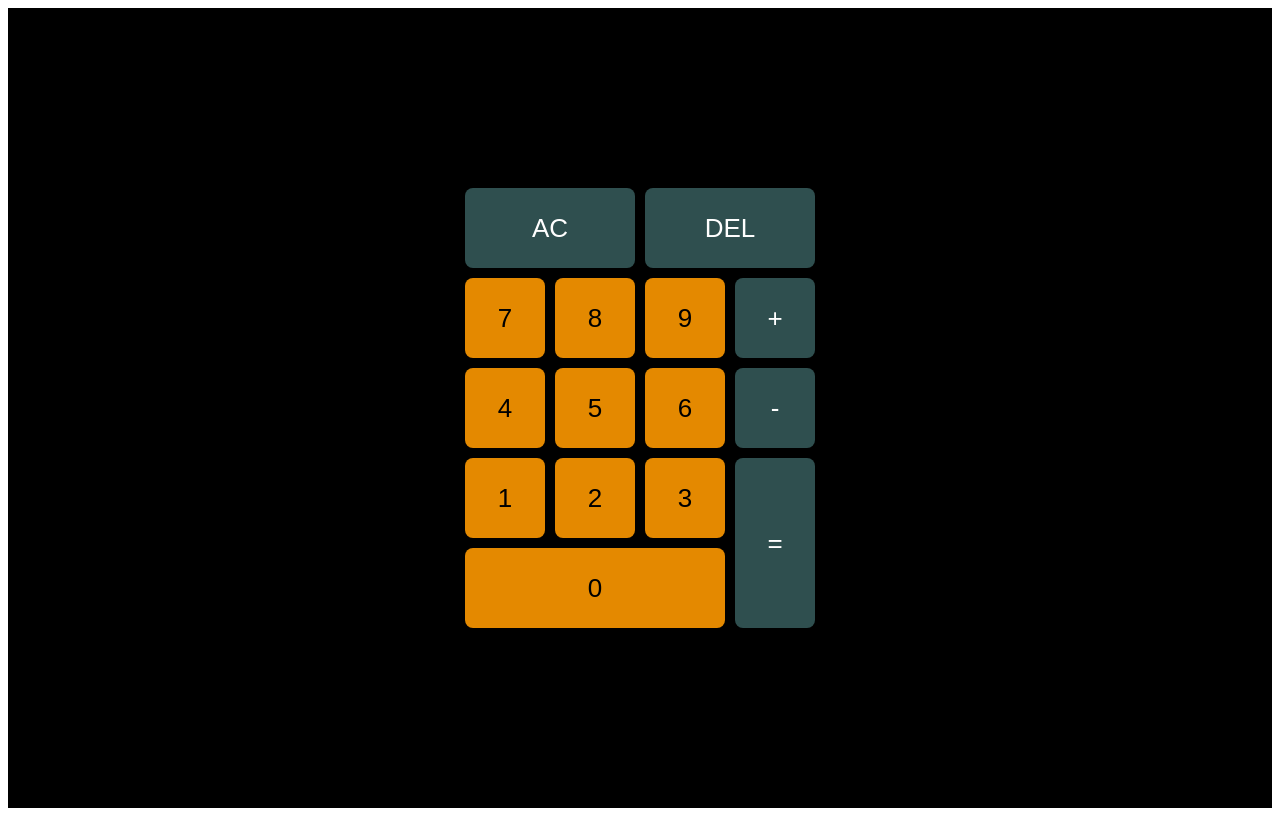
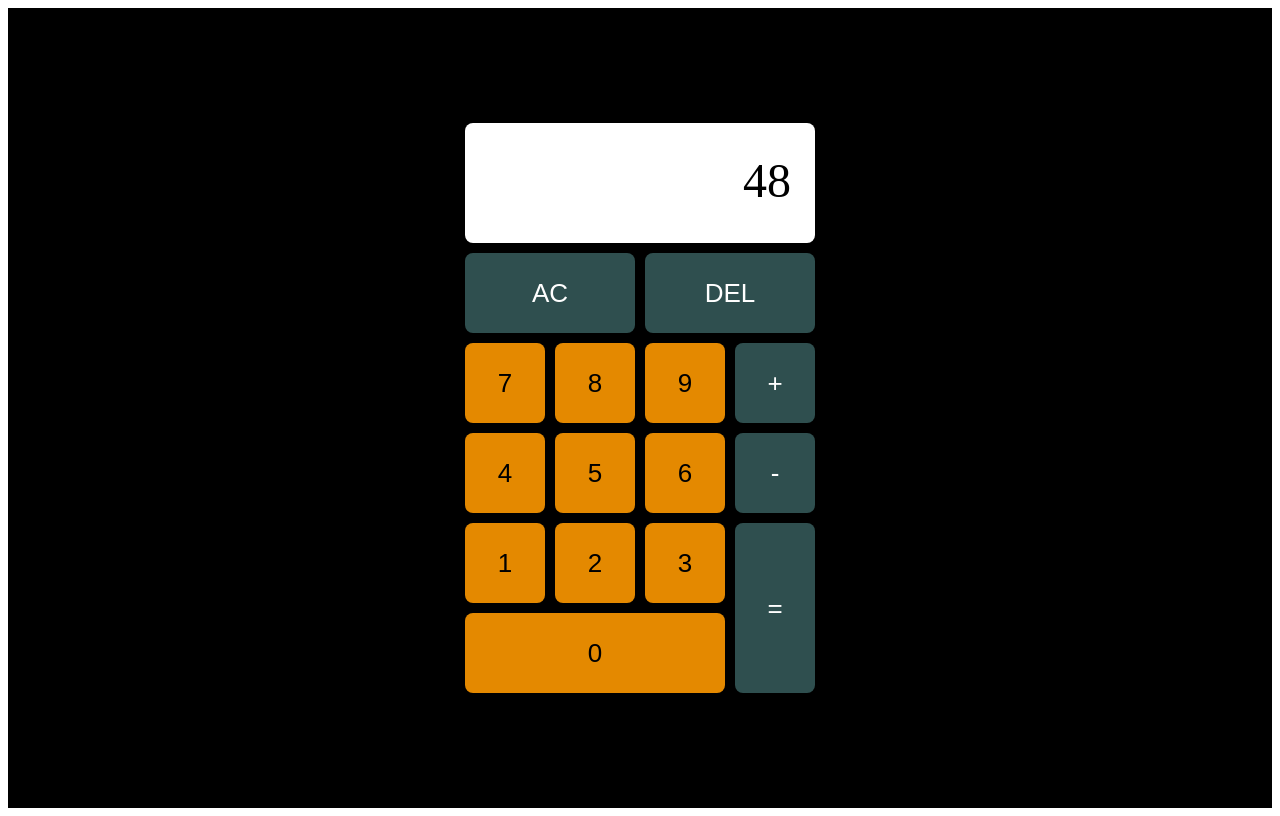
Before and after one commit to Djura22/ReactCalc_typescript, a React (Create React App) app: page / in a window 1280 px wide. Built offline with nearby package versions, Linux system fonts and the light colour scheme.

Commit message:
Styling: Display box added, UI base completed

```diff
--- a/src/components/Calculator.tsx
+++ b/src/components/Calculator.tsx
@@ -10,28 +10,39 @@
   display: grid;
   grid-gap: 10px;
   grid-template-columns: repeat(4, 80px);
-  grid-template-rows: repeat(5, 80px);
+  grid-template-rows: 120px repeat(5, 80px);
+`;
+
+const Display = styled.div`
+  justify-items: flex-end;
+  background: #fff;
+  border-radius: 8px;
+  font-size: 48px;
+  grid-column-end: span 4;
+  padding: 30px 24px;
+  text-align: right;
 `;
 
 const Calculator: React.FC<{}> = () => {
   return (
     <Container>
       <Grid>
-        <Button label="AC" position={[0, 0]} width={2} />
-        <Button label="DEL" position={[2, 0]} width={2} />
-        <Button label="+" position={[3, 1]} />
-        <Button label="-" position={[3, 2]} />
-        <Button label="=" position={[3, 3]} height={2} />
-        <Button type={ButtonType.Number} label="9" position={[2, 1]} />
-        <Button type={ButtonType.Number} label="8" position={[1, 1]} />
-        <Button type={ButtonType.Number} label="7" position={[0, 1]} />
-        <Button type={ButtonType.Number} label="6" position={[2, 2]} />
-        <Button type={ButtonType.Number} label="5" position={[1, 2]} />
-        <Button type={ButtonType.Number} label="4" position={[0, 2]} />
-        <Button type={ButtonType.Number} label="3" position={[2, 3]} />
-        <Button type={ButtonType.Number} label="2" position={[1, 3]} />
-        <Button type={ButtonType.Number} label="1" position={[0, 3]} />
-        <Button type={ButtonType.Number} label="0" position={[0, 4]} width={3} />
+        <Display>48</Display>
+        <Button label="AC" position={[0, 1]} width={2} />
+        <Button label="DEL" position={[2, 1]} width={2} />
+        <Button label="+" position={[3, 2]} />
+        <Button label="-" position={[3, 3]} />
+        <Button label="=" position={[3, 4]} height={2} />
+        <Button type={ButtonType.Number} label="9" position={[2, 2]} />
+        <Button type={ButtonType.Number} label="8" position={[1, 2]} />
+        <Button type={ButtonType.Number} label="7" position={[0, 2]} />
+        <Button type={ButtonType.Number} label="6" position={[2, 3]} />
+        <Button type={ButtonType.Number} label="5" position={[1, 3]} />
+        <Button type={ButtonType.Number} label="4" position={[0, 3]} />
+        <Button type={ButtonType.Number} label="3" position={[2, 4]} />
+        <Button type={ButtonType.Number} label="2" position={[1, 4]} />
+        <Button type={ButtonType.Number} label="1" position={[0, 4]} />
+        <Button type={ButtonType.Number} label="0" position={[0, 5]} width={3} />
       </Grid>
     </Container>
   );
```
